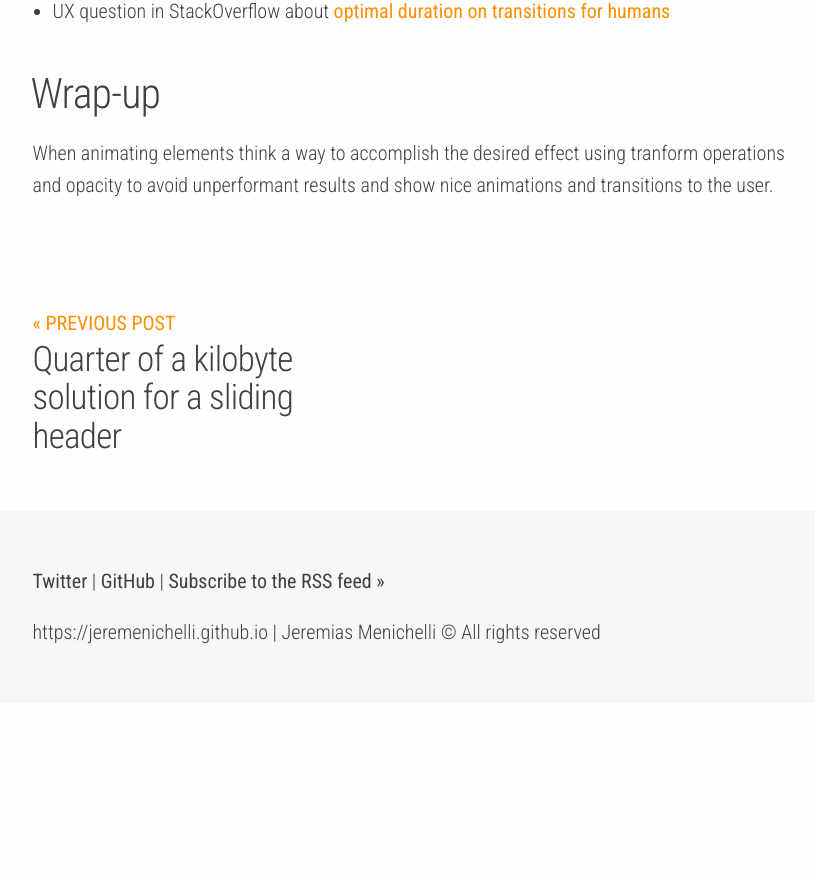
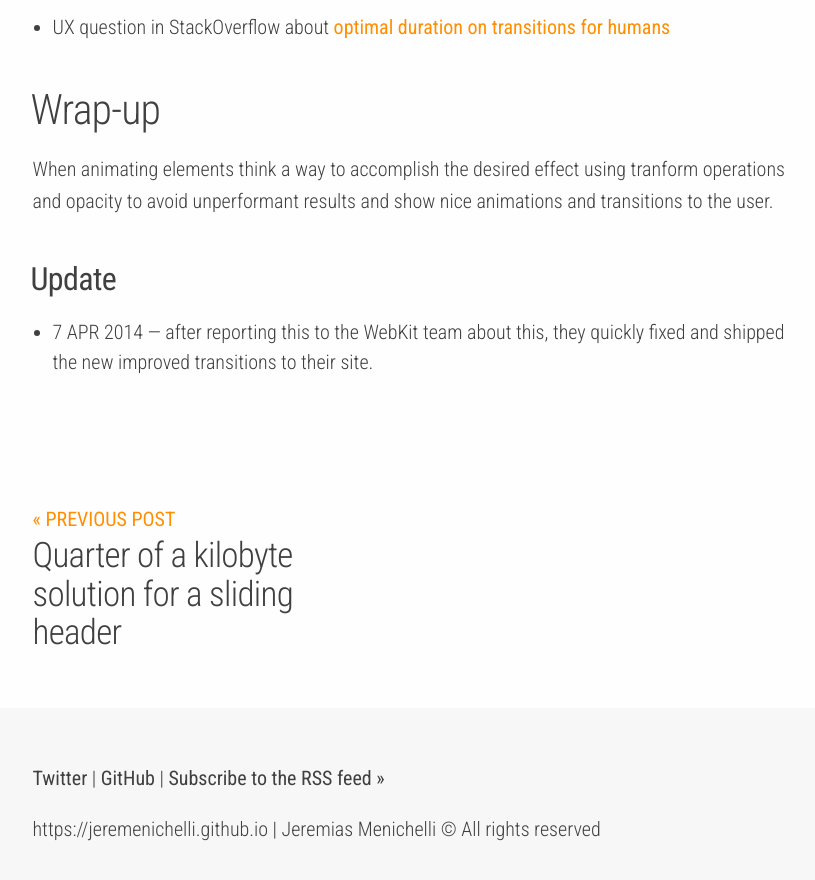
Before and after one commit to jeremenichelli/jeremenichelli.github.io, a Jekyll site: the page built from _posts/2016-04-04-always-animate-translate-instead-of-positions.md, in a window 1280 px wide and 900 px high, scrolled down 2362 px. Shown: the top 880 px of the window, without its empty margins (230-1045 px from the left). Built offline with Jekyll 4.4.1, drawn with Linux system fonts in a browser that asks for light colours; before the commit the page ends 3065 px from its top, so only the background shows below that.

Commit message:
Add update on post about WebKit site

```diff
--- a/_posts/2016-04-04-always-animate-translate-instead-of-positions.md
+++ b/_posts/2016-04-04-always-animate-translate-instead-of-positions.md
@@ -49,7 +49,7 @@ The solution is to take the element to its final position by default, add a nega
 **Done!** This runs smooth now.
 
 
-### User experience and animation times
+## User experience and animation times
 
 Still the transition duration is **600ms** and that is too much. Users expect a micro animations like this one to finish in **~350ms**, other way they will feel they are waiting for it.
 
@@ -84,6 +84,10 @@ The transition delay should not exceed the **100ms** neither or users will feel
 
 When animating elements think a way to accomplish the desired effect using tranform operations and opacity to avoid unperformant results and show nice animations and transitions to the user.
 
+### Update
+
+- 7 APR 2014 &mdash; after reporting this to the WebKit team about this, they quickly fixed and shipped the new improved transitions to their site.
+
 [1]: http://www.paulirish.com/2012/why-moving-elements-with-translate-is-better-than-posabs-topleft/
 [2]: https://developers.google.com/web/fundamentals/performance/rendering/stick-to-compositor-only-properties-and-manage-layer-count?hl=en
 [3]: http://ux.stackexchange.com/questions/66604/optimal-duration-for-animating-transitions
```
